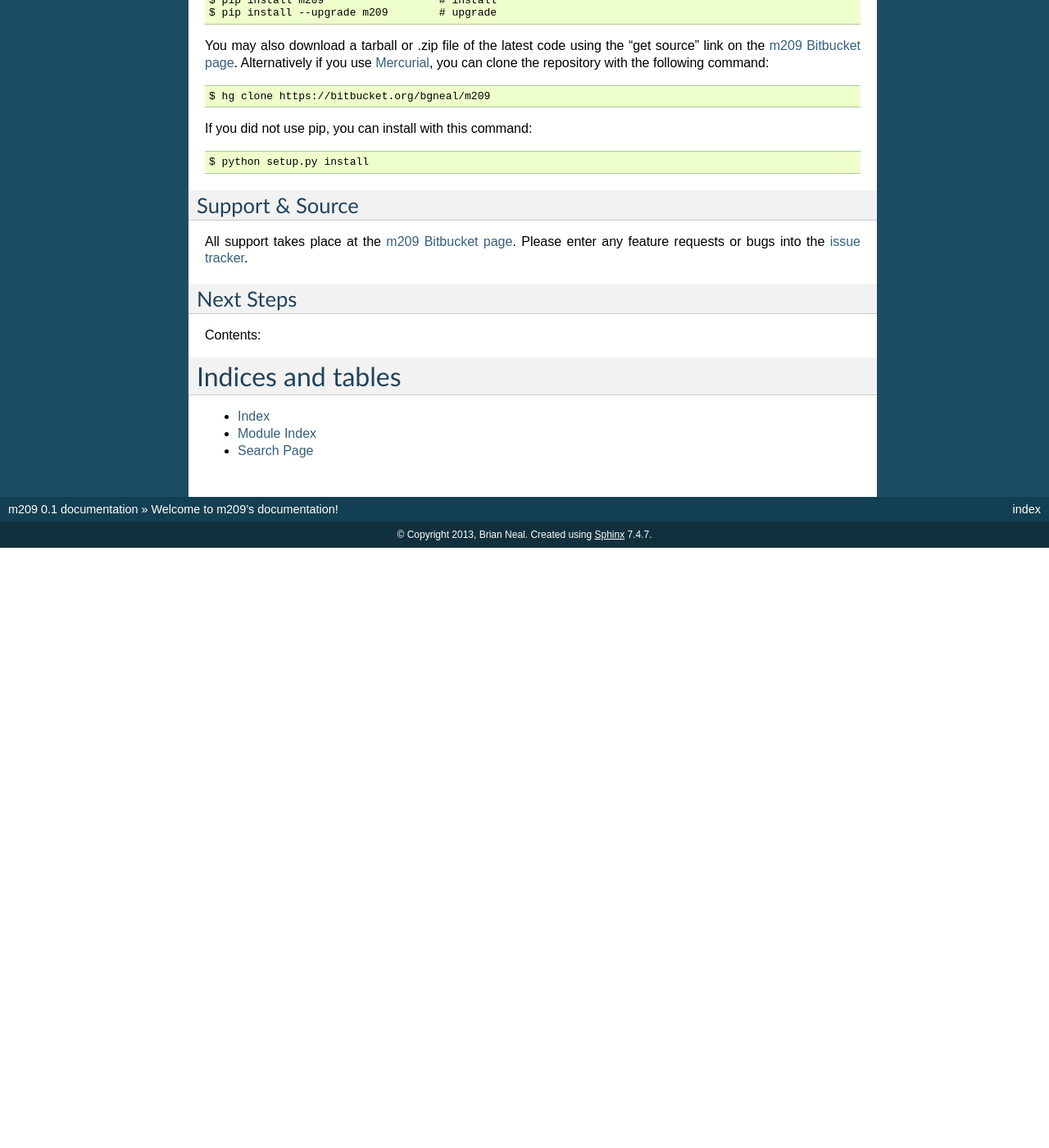
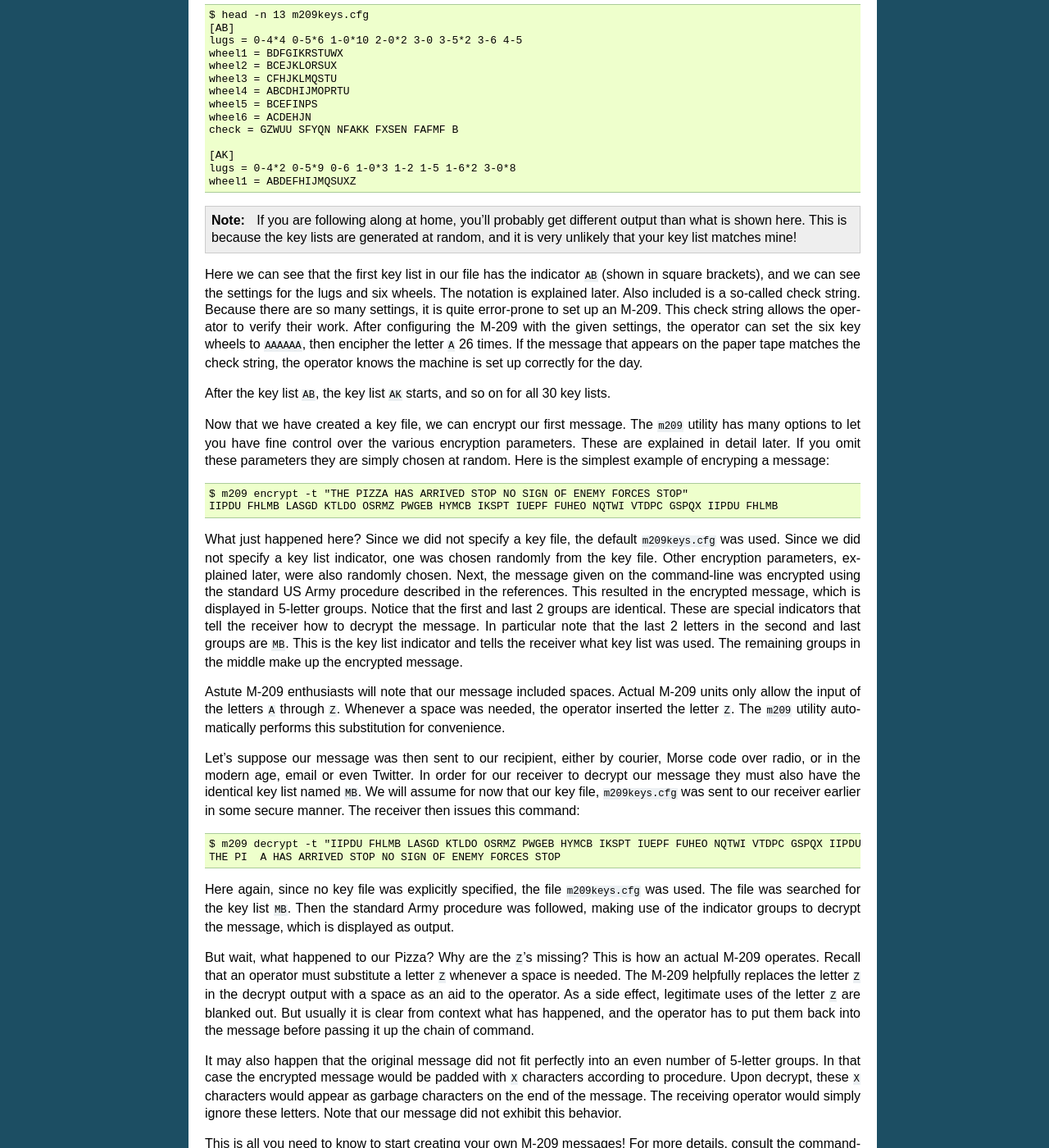
Before and after one commit to gremmie/m209, a Sphinx documentation site: the page built from docs/index.rst, in a window 1280 px wide and 1400 px high, scrolled down 829 px. Shown: the whole window at 82% size. Built offline with Sphinx 7.4.7, drawn with Linux system fonts in a browser that asks for light colours; before the commit the page ends 1497 px from its top, so only the background shows below that; some of the changed text lies outside the part shown.

Commit message:
More work on the docs. Added command-line tutorial.

```diff
--- a/docs/index.rst
+++ b/docs/index.rst
@@ -30,11 +30,119 @@
 command-line application that can encrypt & decrypt messages for scripting and
 experimentation.
 
-Command-line Example
---------------------
+Command-line Tutorial
+---------------------
 
-Library Example
----------------
+In order for two parties to exchange M-209 messages, each must set up their
+device in exactly the same manner. This was accomplished by publishing key
+lists in code books which were distributed to end users. A code book instructed
+users on what key list to use on any given day in a given month.  Each key list
+detailed the numerous wheel pin and lug settings that needed to be made for
+a given day. Because there are so many settings, the ``m209`` utility allows
+users to store key lists in a key file for convenience. So let us first create
+a key file that hold 30 key lists::
+
+   $ m209 keygen -n 30
+
+This command randomly creates 30 key lists and stores them in a file called
+``m209keys.cfg`` by default. We did not specify a starting key list indicator, so
+30 random ones were chosen. The first 13 lines of our new key file are
+displayed below::
+
+   $ head -n 13 m209keys.cfg
+   [AB]
+   lugs = 0-4*4 0-5*6 1-0*10 2-0*2 3-0 3-5*2 3-6 4-5
+   wheel1 = BDFGIKRSTUWX
+   wheel2 = BCEJKLORSUX
+   wheel3 = CFHJKLMQSTU
+   wheel4 = ABCDHIJMOPRTU
+   wheel5 = BCEFINPS
+   wheel6 = ACDEHJN
+   check = GZWUU SFYQN NFAKK FXSEN FAFMF B
+
+   [AK]
+   lugs = 0-4*2 0-5*9 0-6 1-0*3 1-2 1-5 1-6*2 3-0*8
+   wheel1 = ABDEFHIJMQSUXZ
+
+.. NOTE::
+   If you are following along at home, you'll probably get different
+   output than what is shown here. This is because the key lists are generated
+   at random, and it is very unlikely that your key list matches mine!
+
+Here we can see that the first key list in our file has the indicator ``AB``
+(shown in square brackets), and we can see the settings for the lugs and six
+wheels. The notation is explained later. Also included is a so-called check
+string. Because there are so many settings, it is quite error-prone to set up
+an M-209. This check string allows the operator to verify their work.  After
+configuring the M-209 with the given settings, the operator can set the six key
+wheels to ``AAAAAA``, then encipher the letter ``A`` 26 times. If the message
+that appears on the paper tape matches the check string, the operator knows the
+machine is set up correctly for the day.
+
+After the key list ``AB``, the key list ``AK`` starts, and so on for all 30 key
+lists.
+
+Now that we have created a key file, we can encrypt our first message. The
+``m209`` utility has many options to let you have fine control over the various
+encryption parameters. These are explained in detail later. If you omit these
+parameters they are simply chosen at random. Here is the simplest example of
+encryping a message::
+
+   $ m209 encrypt -t "THE PIZZA HAS ARRIVED STOP NO SIGN OF ENEMY FORCES STOP"
+   IIPDU FHLMB LASGD KTLDO OSRMZ PWGEB HYMCB IKSPT IUEPF FUHEO NQTWI VTDPC GSPQX IIPDU FHLMB
+
+What just happened here? Since we did not specify a key file, the default
+``m209keys.cfg`` was used. Since we did not specify a key list indicator, one
+was chosen randomly from the key file. Other encryption parameters, explained
+later, were also randomly chosen. Next, the message given on the command-line
+was encrypted using the standard US Army procedure described in the references.
+This resulted in the encrypted message, which is displayed in 5-letter groups.
+Notice that the first and last 2 groups are identical. These are special
+indicators that tell the receiver how to decrypt the message. In particular
+note that the last 2 letters in the second and last groups are ``MB``. This is
+the key list indicator and tells the receiver what key list was used. The
+remaining groups in the middle make up the encrypted message.
+
+Astute M-209 enthusiasts will note that our message included spaces. Actual
+M-209 units only allow the input of the letters ``A`` through ``Z``. Whenever
+a space was needed, the operator inserted the letter ``Z``. The ``m209``
+utility automatically performs this substitution for convenience.
+
+Let's suppose our message was then sent to our recipient, either by courier,
+Morse code over radio, or in the modern age, email or even Twitter. In order
+for our receiver to decrypt our message they must also have the identical key
+list named ``MB``. We will assume for now that our key file, ``m209keys.cfg``
+was sent to our receiver earlier in some secure manner. The receiver then
+issues this command::
+
+   $ m209 decrypt -t "IIPDU FHLMB LASGD KTLDO OSRMZ PWGEB HYMCB IKSPT IUEPF FUHEO NQTWI VTDPC GSPQX IIPDU FHLMB"
+   THE PI  A HAS ARRIVED STOP NO SIGN OF ENEMY FORCES STOP
+
+Here again, since no key file was explicitly specified, the file
+``m209keys.cfg`` was used. The file was searched for the key list ``MB``. Then
+the standard Army procedure was followed, making use of the indicator groups to
+decrypt the message, which is displayed as output.
+
+But wait, what happened to our Pizza? Why are the ``Z``'s missing? This is how
+an actual M-209 operates. Recall that an operator must substitute a letter
+``Z`` whenever a space is needed. The M-209 helpfully replaces the letter ``Z``
+in the decrypt output with a space as an aid to the operator. As a side effect,
+legitimate uses of the letter ``Z`` are blanked out. But usually it is clear
+from context what has happened, and the operator has to put them back into the
+message before passing it up the chain of command.
+
+It may also happen that the original message did not fit perfectly into an even
+number of 5-letter groups. In that case the encrypted message would be padded
+with ``X`` characters according to procedure. Upon decrypt, these ``X``
+characters would appear as garbage characters on the end of the message. The
+receiving operator would simply ignore these letters. Note that our message did
+not exhibit this behavior.
+
+This is all you need to know to start creating your own M-209 messages! For
+more details, consult the command-line ``m209`` documentation.
+
+Library Tutorial
+----------------
 
 Requirements
 ------------
```
